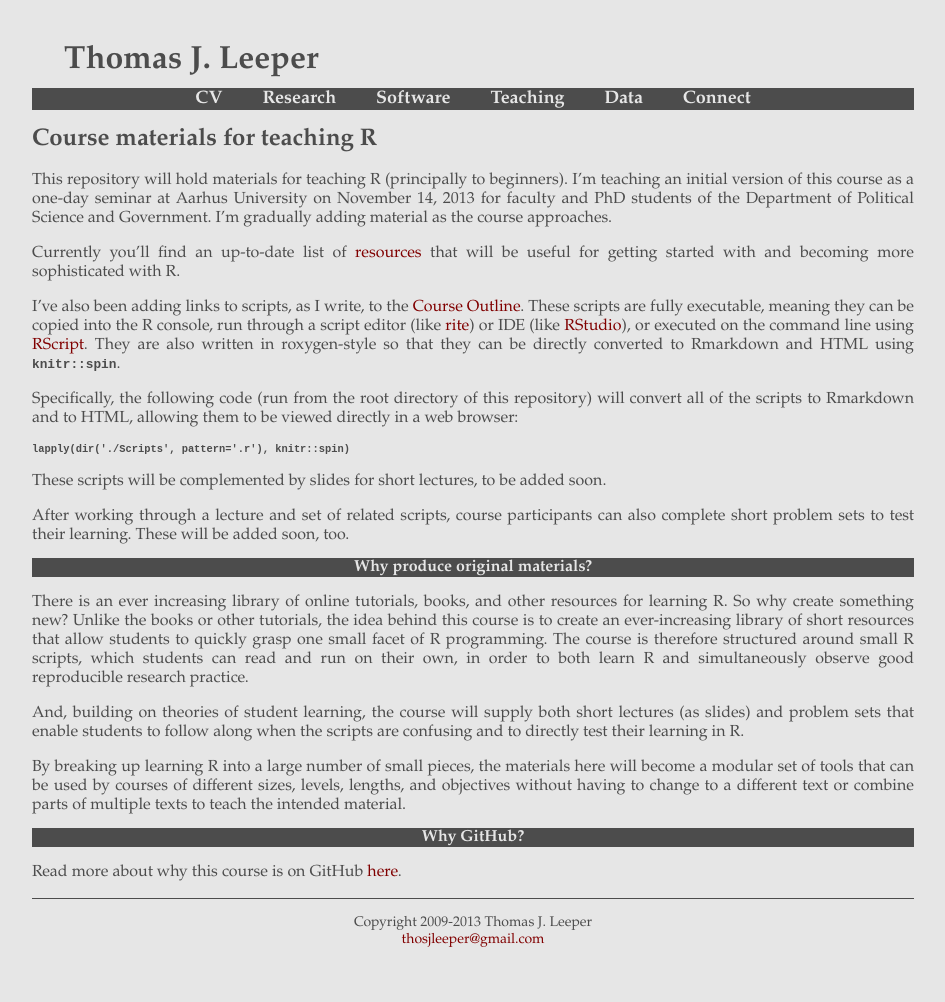
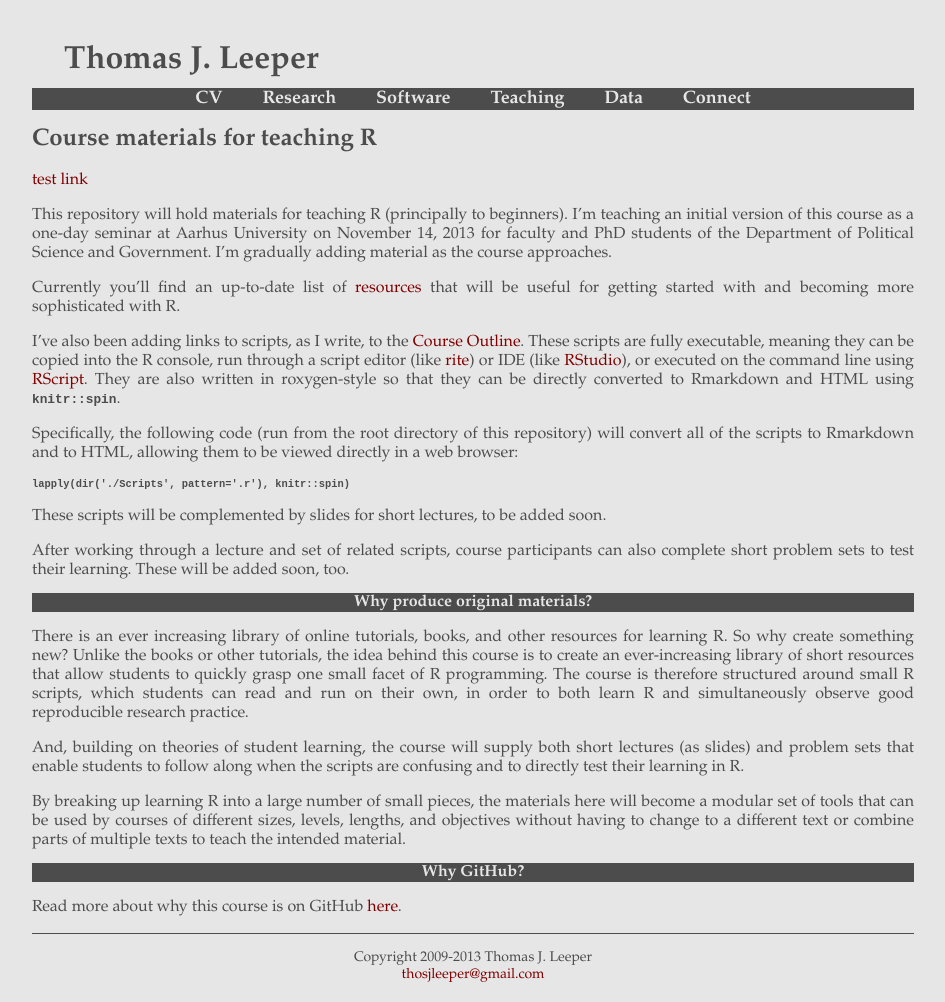
Before and after one commit to leeper/Rcourse, a Jekyll site: the page built from index.md, in a window 1280 px wide. Shown: the whole page, without its empty margins (167-1112 px from the left). Built offline with Jekyll 4.4.1, drawn with Linux system fonts in a browser that asks for light colours; before the commit the page ends 967 px from its top, so only the background shows below that.

Commit message:
test url variable root

```diff
--- a/index.md
+++ b/index.md
@@ -2,9 +2,13 @@
 layout: default
 title: R Course
 subtitle: Teaching materials for R
+ghurl: https://github.com/leeper/Rcourse/tree/gh-pages/Scripts
 ---
 
 # Course materials for teaching R #
+
+
+[test link]({{ page.ghurl }}/variables.r)
 
 This repository will hold materials for teaching R (principally to beginners). I'm teaching an initial version of this course as a one-day seminar at Aarhus University on November 14, 2013 for faculty and PhD students of the Department of Political Science and Government. I'm gradually adding material as the course approaches.
 
```
